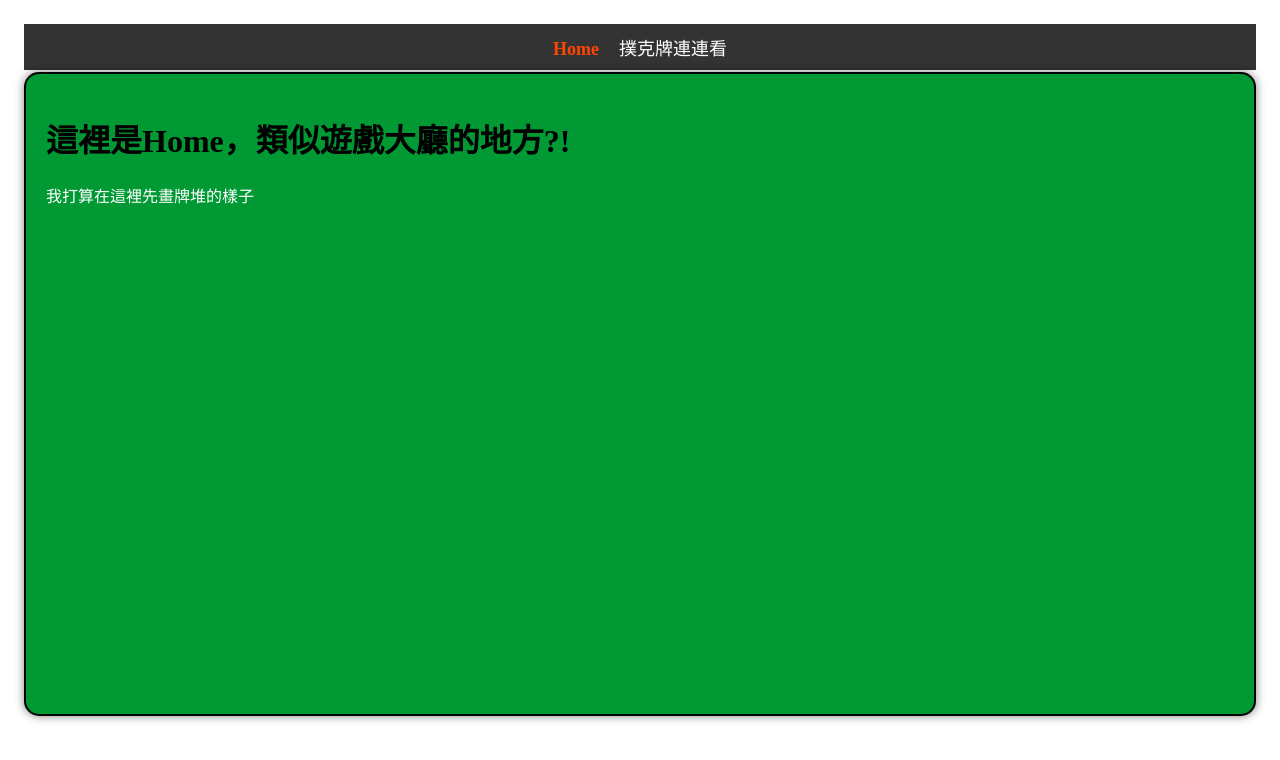
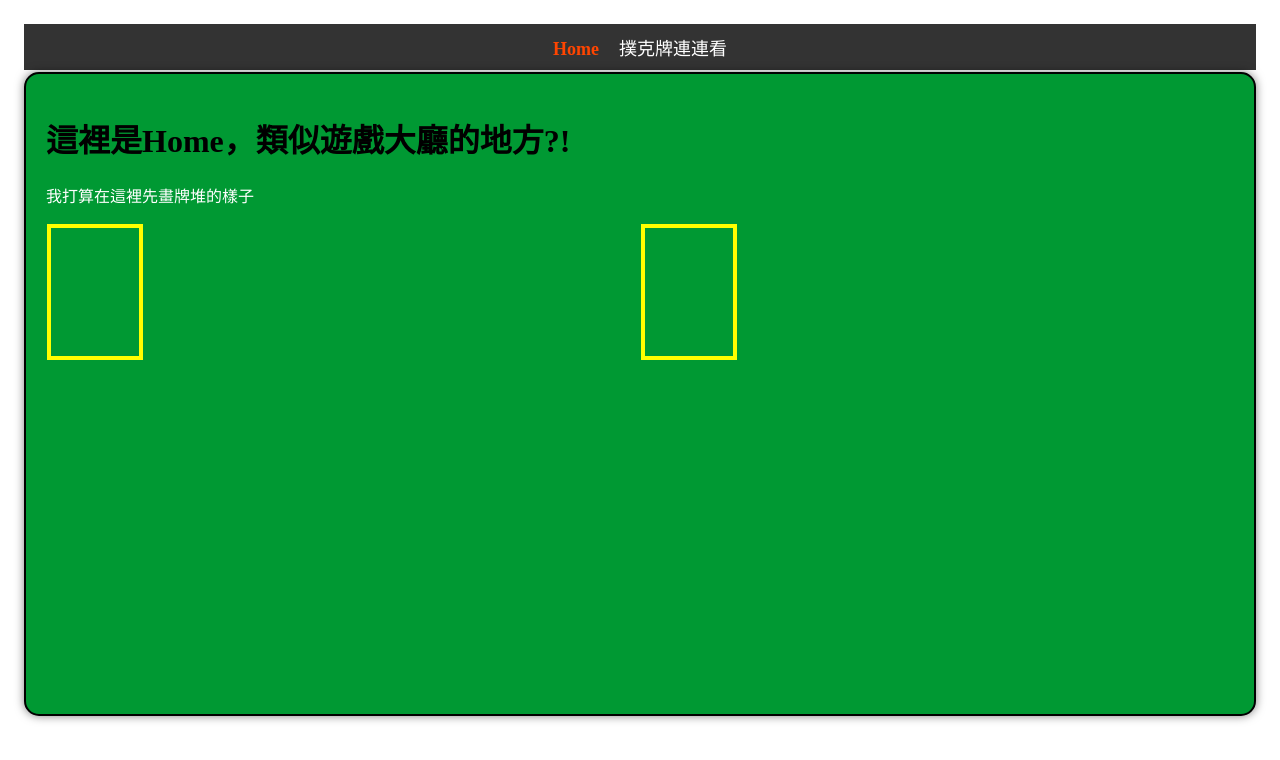
Before and after one commit to kabuto412rock/ithelp-pokergame, a Vue app: page / in a window 1280 px wide. Shown: the top 760 px of the page. Built offline with nearby package versions, Linux system fonts and the light colour scheme.

Commit message:
製作CardBox元件負責用來擺放卡片的容器
其實就只是可以放一張牌進去且有黃色外框的元件，當沒放牌時會放一個跟牌一樣大小的空白區塊

```diff
--- a/src/assets/main.css
+++ b/src/assets/main.css
@@ -18,7 +18,6 @@
   border: 1px solid black;
   border-radius: 5%;
   background-color: white;
-  margin-right: 10px;
   font-size: var(--card-font-size);
   transform-style: preserve-3d;
 }
--- a/src/components/Card.vue
+++ b/src/components/Card.vue
@@ -9,10 +9,9 @@ const props = defineProps({
 const emit = defineEmits(["poker-flip"]);
 const pokerValue = props.value;
 // 對應撲克花色符號，Ex: ♣A
-const content = PokerValuesMap[pokerValue].content;
+const content = PokerValuesMap[pokerValue]?.content ?? '';
 // 對應撲克顏色class
-const numberClass = PokerValuesMap[pokerValue].isRed ? 'card-red' : '';
-
+const numberClass = PokerValuesMap[pokerValue]?.isRed ? 'card-red' : '';
 
 </script>
 <template>
@@ -55,7 +54,7 @@ div.card-back {
     width: 90%;
     height: 95%;
     /* 背圖 */
-    background: url("http://127.0.0.1:5173/src/assets/imgs/foxy01.jpg") no-repeat center;
+    background: url("@/assets/imgs/foxy01.jpg") no-repeat center;
     /* 使用 cover 屬性讓背景圖包裹在容器內 */
     background-size: cover;
 }
--- /dev/null
+++ b/src/components/CardBox.vue
@@ -0,0 +1,18 @@
+<template >
+    <div class="card-box">
+        <slot>
+            <div class="card" style="visibility: hidden;"></div>
+        </slot>
+    </div>
+</template>
+<style scoped>
+.card-box {
+    border: 4px solid yellow;
+    width: fit-content;
+    padding: 3px;
+    margin: 1px;
+    display: flex;
+    flex-direction: column;
+    -ms-flex-align: center;
+}
+</style>
--- a/src/components/CardRow.vue
+++ b/src/components/CardRow.vue
@@ -1,6 +1,8 @@
 <template scoped>
     <div class="card-row">
-        <slot>沒有卡片喔...</slot>
+        <slot>
+            <div class="card" style="visibility: hidden;"></div>
+        </slot>
     </div>
 </template>
 
--- a/src/utils/constants.js
+++ b/src/utils/constants.js
@@ -6,7 +6,7 @@ export const PokerValuesMap = Object.freeze(
             let symbolIndex = Math.floor(idx/13);
             return {
                 content: `${PokerSymbols[symbolIndex]+PokerNumbers[idx % 13]}`,
-                isRed: symbolIndex%3 > 0
+                isRed: symbolIndex%3 > 0,
             };
         })
     );
--- a/src/views/HomeView.vue
+++ b/src/views/HomeView.vue
@@ -1,5 +1,8 @@
 <script setup>
 import GameBoard from '../components/GameBoard.vue';
+import CardBox from '../components/CardBox.vue';
+import Card from '../components/Card.vue';
+
 </script>
 <template>
   <main>
@@ -8,7 +11,10 @@ import GameBoard from '../components/GameBoard.vue';
       <p>
         我打算在這裡先畫牌堆的樣子
       </p>
-
+      <div style="display: grid; grid-template-columns: 1fr 1fr;">
+        <CardBox></CardBox>
+        <CardBox></CardBox>
+      </div>
     </GameBoard>
   </main>
 </template>
```
